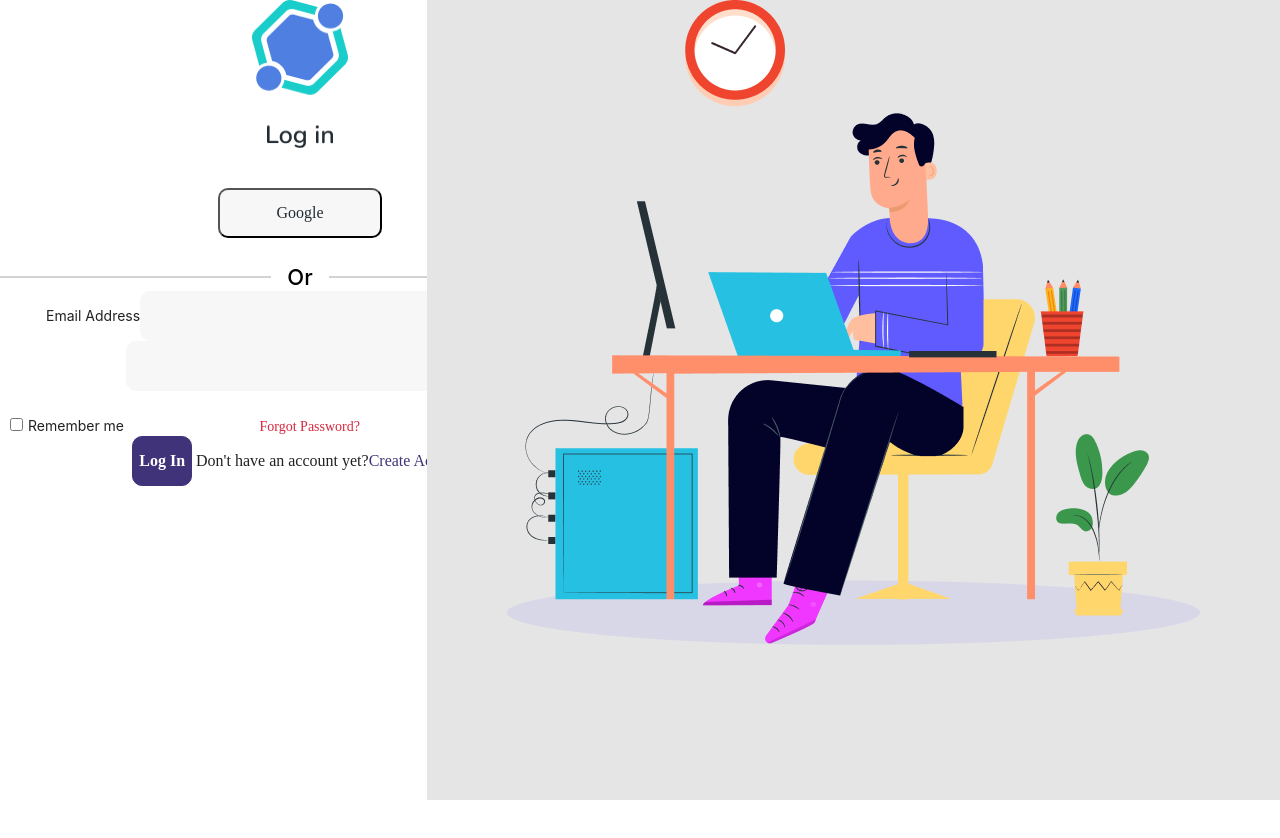
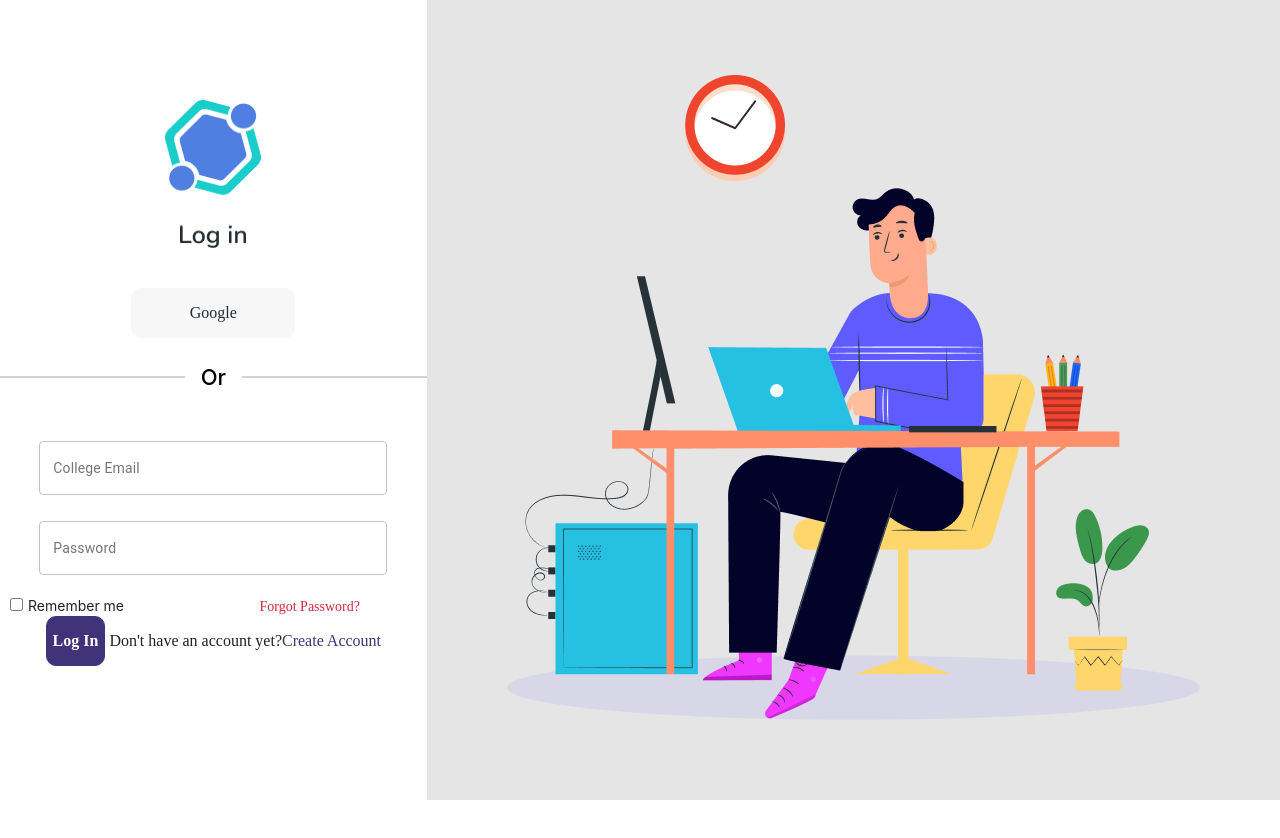
Before and after one commit to Prateek-Jakhar/btp, a React (Create React App) app: page / in a window 1280 px wide. Shown: the top 838 px of the page. Before the commit the page ends 800 px from the top, so only its background shows below. Built offline with nearby package versions, Linux system fonts and the light colour scheme.

Commit message:
login page revamp

```diff
--- a/src/components/DividerWithText.js
+++ b/src/components/DividerWithText.js
@@ -9,7 +9,7 @@ const useStyles = makeStyles(theme => ({
   },
   border: {
     borderBottom: "2px solid lightgray",
-    width: "50%"
+    width: "100%",
   },
   content: {
     paddingTop: theme.spacing(0.5),
--- a/src/components/LogIn.js
+++ b/src/components/LogIn.js
@@ -1,5 +1,4 @@
 import React from "react";
-import { Container, Row, Col } from "react-bootstrap";
 import "../css/LogIn.css";
 import Grid from '@mui/material/Grid';
 import sideImage from './../assets/login_image.png';
@@ -16,7 +15,12 @@ const LogIn = () => {
           item
           xs={8}
           style={{ backgroundColor: "#E5E5E5", height: "100vh" }}>
-          <img id="imageSide" src={sideImage} />
+          <div id = "imageSide">
+            <center> <img className="image" src = {
+              sideImage
+            }
+            /></center>
+            </div>
         </Grid>
 
       </Grid>
--- a/src/components/LoginForm.js
+++ b/src/components/LoginForm.js
@@ -1,23 +1,23 @@
 import { Button } from '@mui/material';
 import React from 'react';
 import LoginLogo from './../assets/login_logo.png';
-import DividerWithText from './DividerWithText'
+import DividerWithText from './DividerWithText';
+import { TextField } from '@material-ui/core';
 import './../css/LoginForm.css'
 
 const LoginForm = () => {
   return (
       <div class="main">
           <img id="logoImage" src={LoginLogo} alt="log" width="96px" height="148px"/>
-              <button className="button-google">Google</button>
-          <DividerWithText className="divider">Or</DividerWithText>
+          <button className="button-google">Google</button>
+              <DividerWithText>Or</DividerWithText>
+
           <div className="container">
 
-              <label htmlFor="login" style={{textAlign:"left", marginTop:"30px"}}>Email Address</label>
-              <input id="login" className="login" type="text" />
-
-              <label htmlFor='password' style={{marginTop:"20px"}}>Password</label>
-              <input id='password' className="login" type="Password" />
-
+              <div className="inputs">
+              <TextField id="outlined-basic login" label="College Email" className="inp" variant="outlined" type="email" />
+              <TextField id="outlined-basic login" label="Password" className="inp-password" variant="outlined" type="password" />
+              </div>
               <div className="check">
                   <div>
                       <input type="checkbox" />
--- a/src/css/LogIn.css
+++ b/src/css/LogIn.css
@@ -1,76 +1,15 @@
-/* .main {
-  position: absolute;
-  left: 0;
+#imageSide{
   height: 100vh;
-  width: 100vw;
-  padding-top: 7vh;
+  text-align: center;
+  display: flex;
+  align-items: center;
+  justify-content: center;
+
 }
 
-.lnmLogo {
-  /* position: relative; */
-  /* align-items: center;
-  width: 169px;
-  height: 84px;
-  left: 90px;
-  padding-bottom: 35px;
-}
-
-.main > h1 {
-  color: white;
-}
-
-.login {
-  width: 349px;
-  height: 45px;
-  left: 0.5px;
-  top: 0%;
-  background: #232c33;
-  border-radius: 10px;
-  margin-top: 20px;
-  color: white;
-}
-
-.check {
-  margin-top: 10px;
-  margin-left: 10px;
-  margin-right: 10px;
-  width: 350px;
-  display: flex;
-  flex-direction: row;
-  align-items: center;
-  justify-content: space-between;
-  /* text-align: left; */
-/* } */
-
-/* .inputDiv {
-  display: flex;
-  flex-direction: row;
+/* .image{
+   display: block;
+  margin-left: auto;
+  margin-right: auto;
+  width: 50%;
 } */
-/*
-.container {
-  display: flex;
-  flex-direction: column;
-  margin: auto;
-  justify-content: center;
-  width: 100%;
-  align-items: center;
-  margin-top: 10px;
-  margin-bottom: 10px;
-}
-
-.container > button {
-  width: 350px;
-  margin-top: 20px;
-  height: 40px;
-  left: 0.5px;
-  top: 203px;
-  background: #d7263d;
-  box-shadow: 0px 4px 4px rgba(0, 0, 0, 0.3);
-  border-radius: 10px;
-} */
-
-#imageSide{
-  text-align: center;
-  display: block;
-  margin: auto;
-}
--- a/src/css/LoginForm.css
+++ b/src/css/LoginForm.css
@@ -1,8 +1,8 @@
 .main{
     display: flex;
     flex-direction: column;
-    width: 600px;
     height: 100vh;
+    margin-top: 100px;
 }
 
 #logoImage{
@@ -20,6 +20,7 @@ margin-left: auto;
 margin-right: auto;
 margin-top: 40px;
 border-radius: 10px;
+border: none;
 font-family: 'Nunito';
 font-style: normal;
 font-weight: 400;
@@ -27,12 +28,29 @@ font-size: 16px;
 line-height: 22px;
 }
 
+.inputs{
+    height: 130px;
+    margin-top: 50px;
+    display: flex;
+    flex-direction: column;
+    align-items: center;
+    justify-content: space-between;
+}
 
-.login {
+.inp{
+    height: 50px;
+    width: 348px;
+}
+
+.inp-password{
+    height: 50px;
+    width: 348px;
+}
+
+#login {
   width: 349px;
   height: 50px;
-  left: 0.5px;
-  top: 0%;
+  margin-top: 30px;
   background: #F7F7F8;
   border-radius: 10px;
   border: 1px solid #F7F7F8;
```
